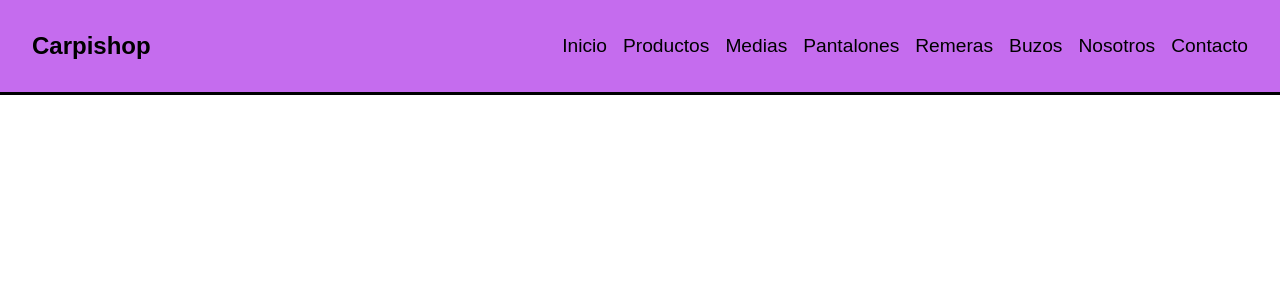
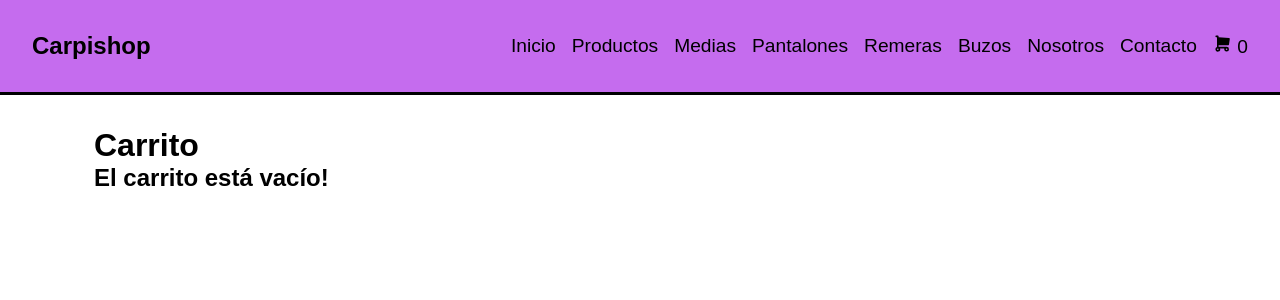
Before and after one commit to shg880106/react-firebase, a React (Create React App) app: page /carrito in a window 1280 px wide. Shown: the top 300 px of the page. Built offline with nearby package versions, Linux system fonts and the light colour scheme.

Commit message:
Trabajando con Context para el carrito y sus propriedades.

```diff
--- a/package.json
+++ b/package.json
@@ -9,6 +9,7 @@
     "react": "^18.3.1",
     "react-dom": "^18.3.1",
     "react-hook-form": "^7.52.2",
+    "react-icons": "^5.2.1",
     "react-router-dom": "^6.26.0",
     "react-scripts": "5.0.1",
     "web-vitals": "^2.1.4"
--- a/src/App.js
+++ b/src/App.js
@@ -5,15 +5,18 @@
 import { BrowserRouter, Route, Routes } from 'react-router-dom';
 import Nosotros from './components/Nosotros';
 import Contacto from './components/Contacto';
+import { CartProvider } from './context/CartContext';
+import Carrito from './components/Carrito';
 
 
 function App() {
+
   return (
     <div >
+      <CartProvider>
         <BrowserRouter>
           {/* la navbar siempre va a estar en todas las paginas */}
           <Navbar />
-
           <Routes>
             {/* path='/' : pagina de inicio, element={<ItemListContainer />} : representa el componente que se va a renderizar*/}
             <Route path='/' element={<ItemListContainer />} />
@@ -22,9 +25,10 @@
             <Route path="/productos/:categoria" element={<ItemListContainer />} />
             <Route path="/nosotros" element={<Nosotros />} />
             <Route path="/contacto" element={<Contacto />} />
+            <Route path="/carrito" element={<Carrito />} />
           </Routes>
-
         </BrowserRouter>
+      </CartProvider>
     </div>
   );
 }
--- /dev/null
+++ b/src/components/Carrito.jsx
@@ -0,0 +1,40 @@
+import React, { useContext } from 'react'
+import { CartContext } from '../context/CartContext';
+
+const Carrito = () => {
+
+  const {carrito, precioTotalDelCarrito, vaciarCarrito} = useContext(CartContext);
+
+  const handleVaciar = () => {
+    vaciarCarrito();
+  }
+
+  return (
+    <div className='container'>
+      <h1 className='main-title'>Carrito</h1>
+      {
+        carrito.map((prod) => (
+          <div key={prod.id}>
+            <h3>{prod.titulo}</h3>
+            <p>Precio unitario: $ {prod.precio}</p>
+            <p>Cantidad: {prod.cantidad}</p>
+            <p>Precio total: $ {prod.precio * prod.cantidad}</p>
+            <br />
+          </div>
+        ))
+      }
+
+      {
+        carrito.length > 0 ?
+        <>
+          <h2>Precio total: $ {precioTotalDelCarrito()}</h2>
+          <button onClick={handleVaciar}>Vaciar</button>
+        </> :
+        <h2>El carrito está vacío!</h2>
+
+      }
+    </div>
+  )
+}
+
+export default Carrito
--- /dev/null
+++ b/src/components/CartWidget.jsx
@@ -0,0 +1,20 @@
+import React, { useContext } from 'react'
+import { Link } from 'react-router-dom'
+import { CartContext } from '../context/CartContext';
+import { TbShoppingCartFilled } from "react-icons/tb";
+
+const CartWidget = () => {
+
+  const { cantidadEnCarrito } = useContext(CartContext);
+
+  return (
+    <div>
+      <Link className="menu-link" to="/carrito">
+      <TbShoppingCartFilled />
+        <span className='numerito'> {cantidadEnCarrito()}</span>
+      </Link>
+    </div>
+  )
+}
+
+export default CartWidget
--- a/src/components/ItemDetail.jsx
+++ b/src/components/ItemDetail.jsx
@@ -1,7 +1,10 @@
-import React, { useState } from 'react'
+import React, { useContext, useState } from 'react'
 import ItemCount from './ItemCount';
+import { CartContext } from '../context/CartContext';
 
 const ItemDetail = ( {item}) => {
+
+  const { carrito, agregarAlCarrito } = useContext(CartContext);
 
   const [cantidad, setCantidad] = useState(1);
 
@@ -17,10 +20,6 @@
     }
   }
 
-  const handleAgregar = () => {
-    console.log({...item, quantity: cantidad});
-  }
-
   return (
     <div className='container'>
         <div className='producto-detalle'>
@@ -30,7 +29,11 @@
             <p className='descripcion'>{item.descripcion}</p>
             <p className='categoria'>{item.categoria}</p>
             <p className='precio'>${item.precio}</p>
-            <ItemCount cantidad={cantidad} handleRestar={handleRestar} handleSumar={handleSumar} handleAgregar={handleAgregar}/>
+            <ItemCount
+              cantidad={cantidad}
+              handleRestar={handleRestar}
+              handleSumar={handleSumar}
+              handleAgregar={() => {agregarAlCarrito(item, cantidad)}}/>
           </div>
         </div>
     </div>
--- a/src/components/Navbar.jsx
+++ b/src/components/Navbar.jsx
@@ -1,6 +1,6 @@
 import React from 'react'
 import { Link } from 'react-router-dom'
-// import CartWidget from './CartWidget'
+import CartWidget from './CartWidget'
 
 const Navbar = () => {
   return (
@@ -15,6 +15,7 @@
         <li><Link className="menu-link" to="/productos/buzos">Buzos</Link></li>
         <li><Link className="menu-link" to="/nosotros">Nosotros</Link></li>
         <li><Link className="menu-link" to="/contacto">Contacto</Link></li>
+        <li><CartWidget /></li>
       </ul>
     </nav>
   )
--- /dev/null
+++ b/src/context/CartContext.jsx
@@ -0,0 +1,51 @@
+import { createContext, useState } from "react";
+
+export const CartContext = createContext();
+
+export const CartProvider = ({children}) => {
+  //estado global para el carrito
+  const [carrito, setCarrito] = useState([]);
+
+  const agregarAlCarrito = (item, cantidad) => {
+    const itemAgregado = {...item, cantidad};
+
+    const nuevoCarrito = [...carrito];
+
+    const estaEnElCarrito = nuevoCarrito.find((producto) => producto.id === itemAgregado.id);
+
+    //para que no se agregue el prod doble
+    if (estaEnElCarrito) {
+      estaEnElCarrito.cantidad += cantidad;
+    } else {
+      nuevoCarrito.push(itemAgregado);
+    }
+    setCarrito(nuevoCarrito);
+  }
+
+  //funcion para que se actualice el valor del carrito
+  const cantidadEnCarrito = () => {
+    return carrito.reduce((acc, prod) => acc + prod.cantidad, 0);
+  }
+
+  //funcion para calcular el precio total del carrito
+  const precioTotalDelCarrito = () => {
+    return carrito.reduce((acc, prod) => acc + prod.precio * prod.cantidad, 0);
+  }
+
+  //funcion para vaciar el carrito
+  const vaciarCarrito = () => {
+    setCarrito([]);
+  }
+
+  return (
+    <CartContext.Provider
+      value={ {
+          carrito,
+          agregarAlCarrito,
+          cantidadEnCarrito,
+          precioTotalDelCarrito,
+          vaciarCarrito}}>
+        {children}
+    </CartContext.Provider>
+  );
+}
```
Also changed, not shown: react-firebase-course.txt, 1 other file (tests, documents, lock files or other folders). Lines whose indentation alone changed are shown as unchanged.
